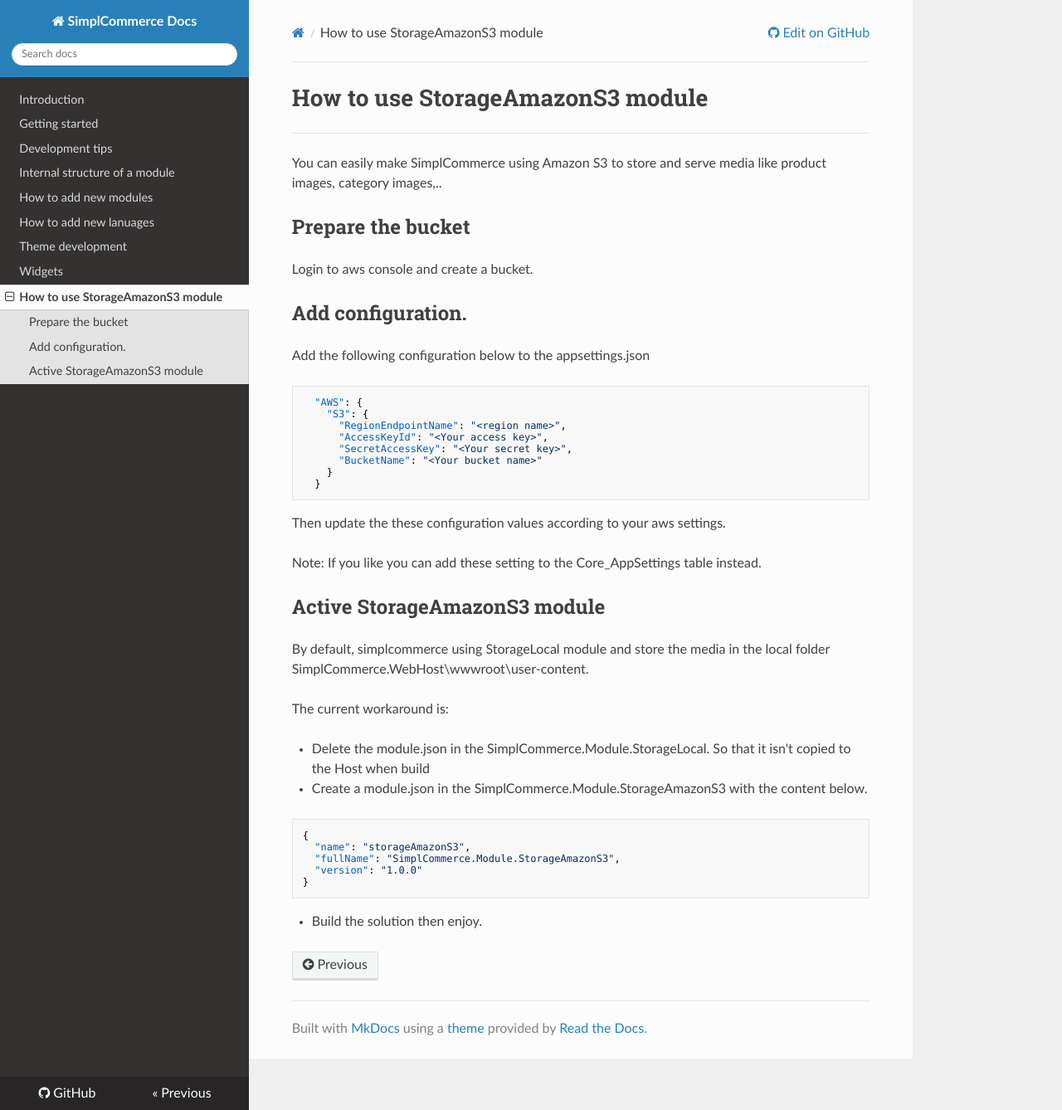
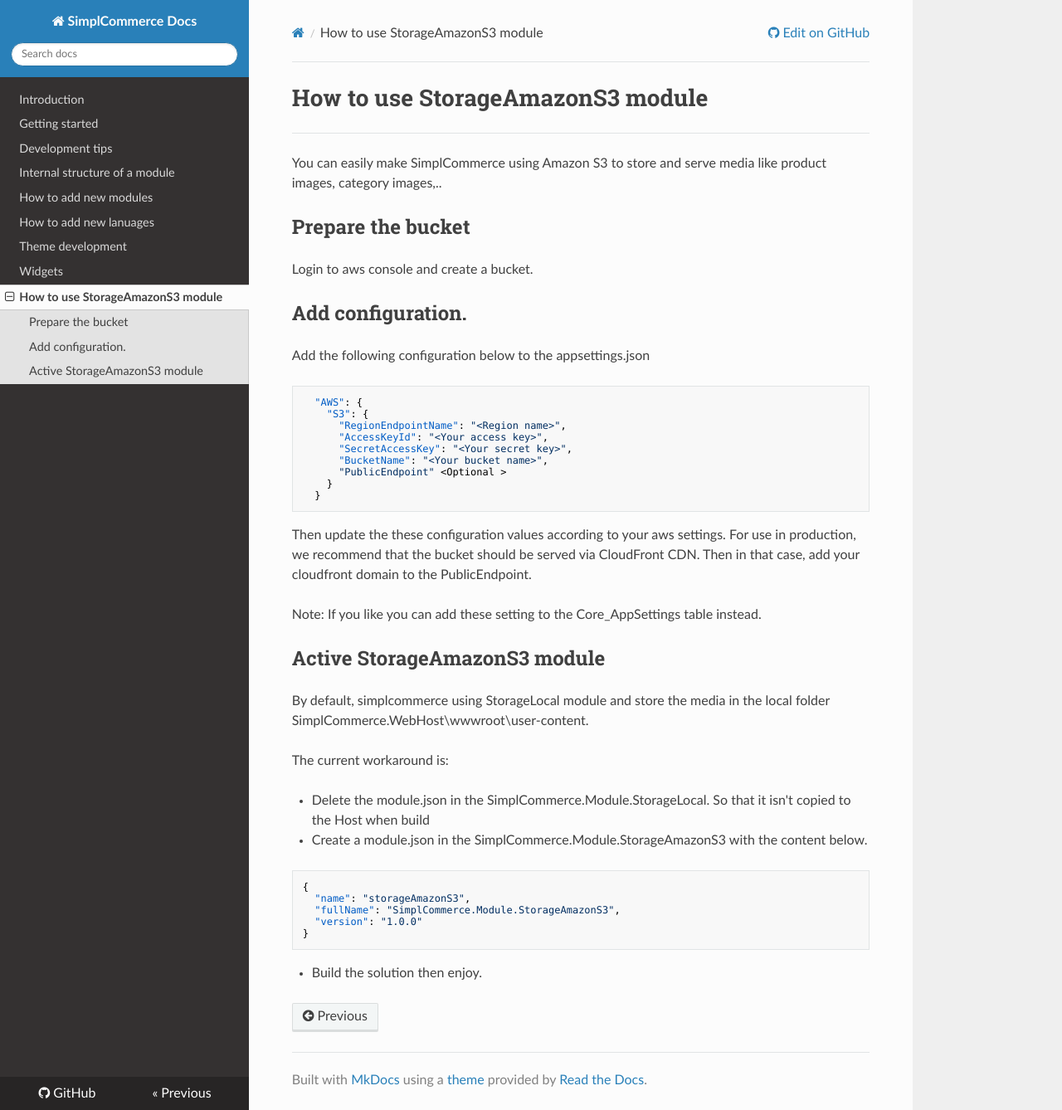
Before and after one commit to simplcommerce/docs, an MkDocs documentation site: the page built from docs/amazon-s3.md, in a window 1280 px wide and 1338 px high. Shown: the whole window at 83% size. Built offline with MkDocs 1.6.1, drawn with Linux system fonts in a browser that asks for light colours; nearby versions of some CDN libraries; old or Windows-style settings are respelled for this version of MkDocs.

Commit message:
update how to use s3

````diff
--- a/docs/amazon-s3.md
+++ b/docs/amazon-s3.md
@@ -15,15 +15,16 @@
 ```json
   "AWS": {
     "S3": {
-      "RegionEndpointName": "<region name>",
+      "RegionEndpointName": "<Region name>",
       "AccessKeyId": "<Your access key>",
       "SecretAccessKey": "<Your secret key>",
-      "BucketName": "<Your bucket name>"
+      "BucketName": "<Your bucket name>",
+      "PublicEndpoint" <Optional >
     }
   }
 ```
 
-Then update the these configuration values according to your aws settings.
+Then update the these configuration values according to your aws settings. For use in production, we recommend that the bucket should be served via CloudFront CDN. Then in that case, add your cloudfront domain to the PublicEndpoint.
 
 Note: If you like you can add these setting to the Core_AppSettings table instead.
 
````
